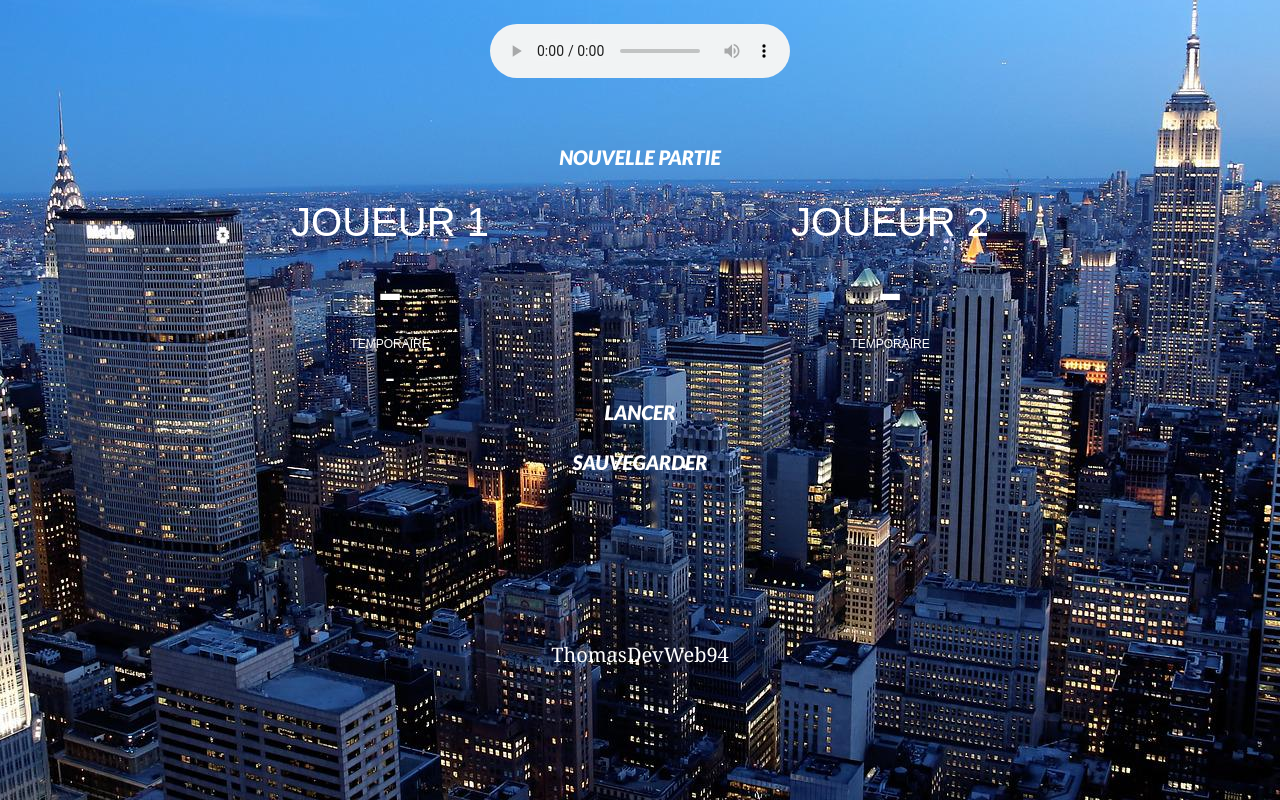
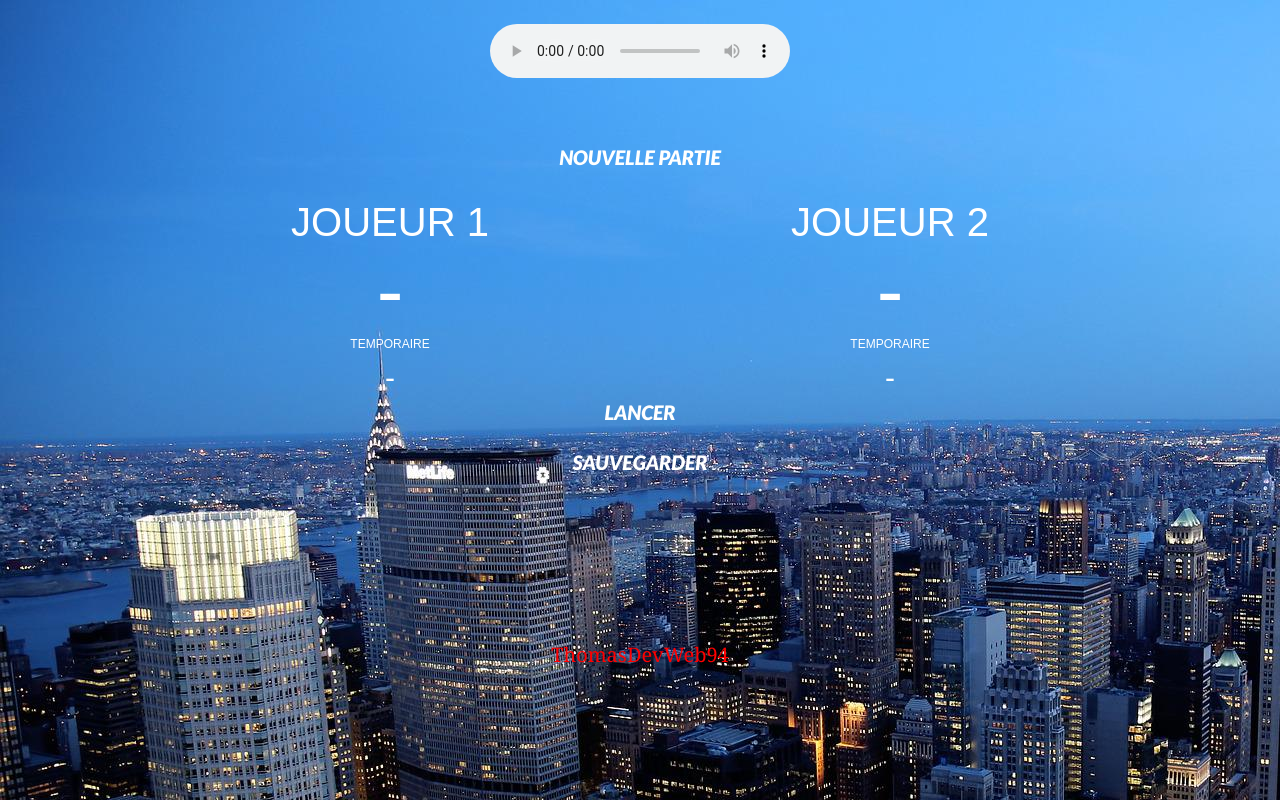
Before and after one commit to Thomas94170/evaluation-studi-JS, a PHP site: page / in a window 1280 px wide. Run offline with PHP 8.4, Linux system fonts and the light colour scheme; some web fonts are replaced.

Commit message:
lien rouge

```diff
--- a/style.css
+++ b/style.css
@@ -10,7 +10,7 @@
 body {
     background-image: url(NY.jpg);
     background-repeat: no-repeat;
-    background-position: center;
+/* background-position:center ; */
     font-family: 'Genos', sans-serif;
     font-family: 'Lato', sans-serif;
     font-family: 'Zen Kurenaido', sans-serif;
@@ -111,13 +111,13 @@ button {
 
 footer{
     text-align: center;
-    color: white;
+    ;
     font-size: 20px;
     font-family: Georgia, 'Times New Roman', Times, serif;
     border-bottom: 100px;
 }
 
 a{
-    color: white;
+    color: red;
     text-decoration: none;
 }
```
